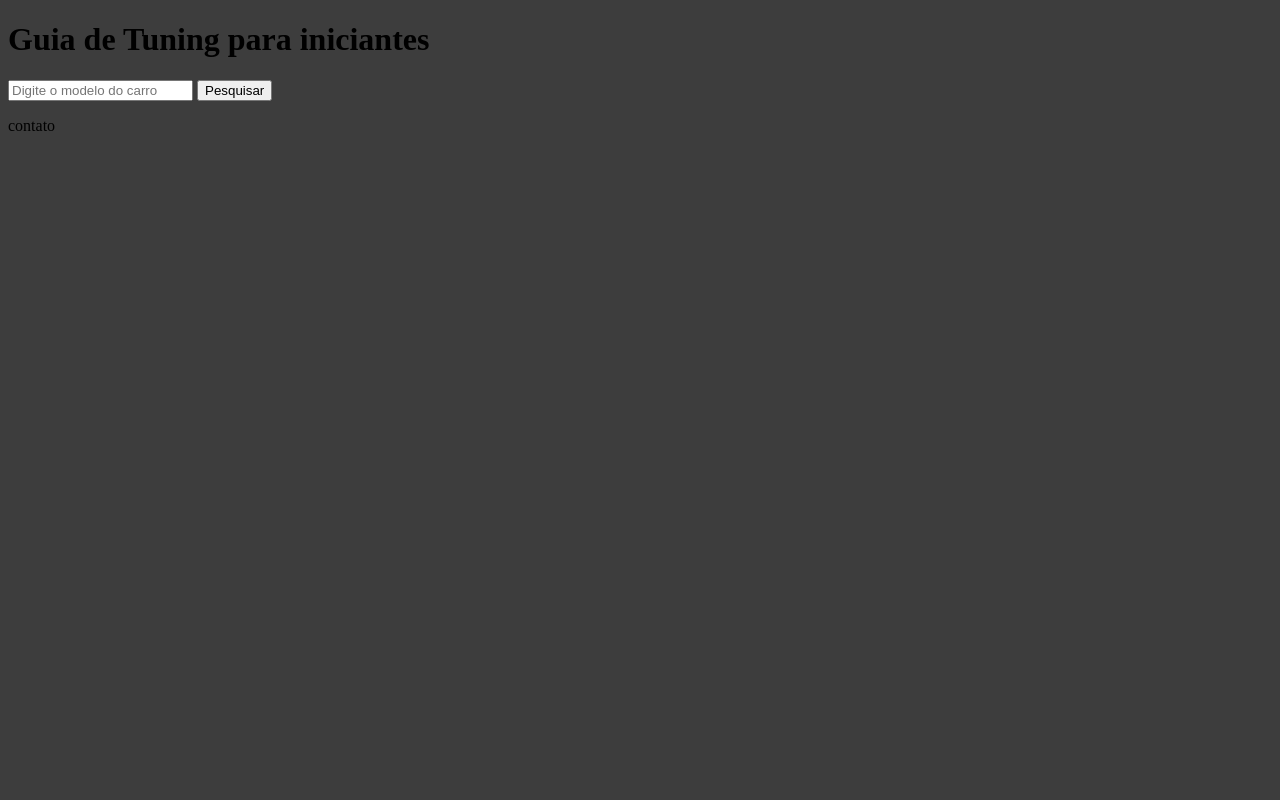
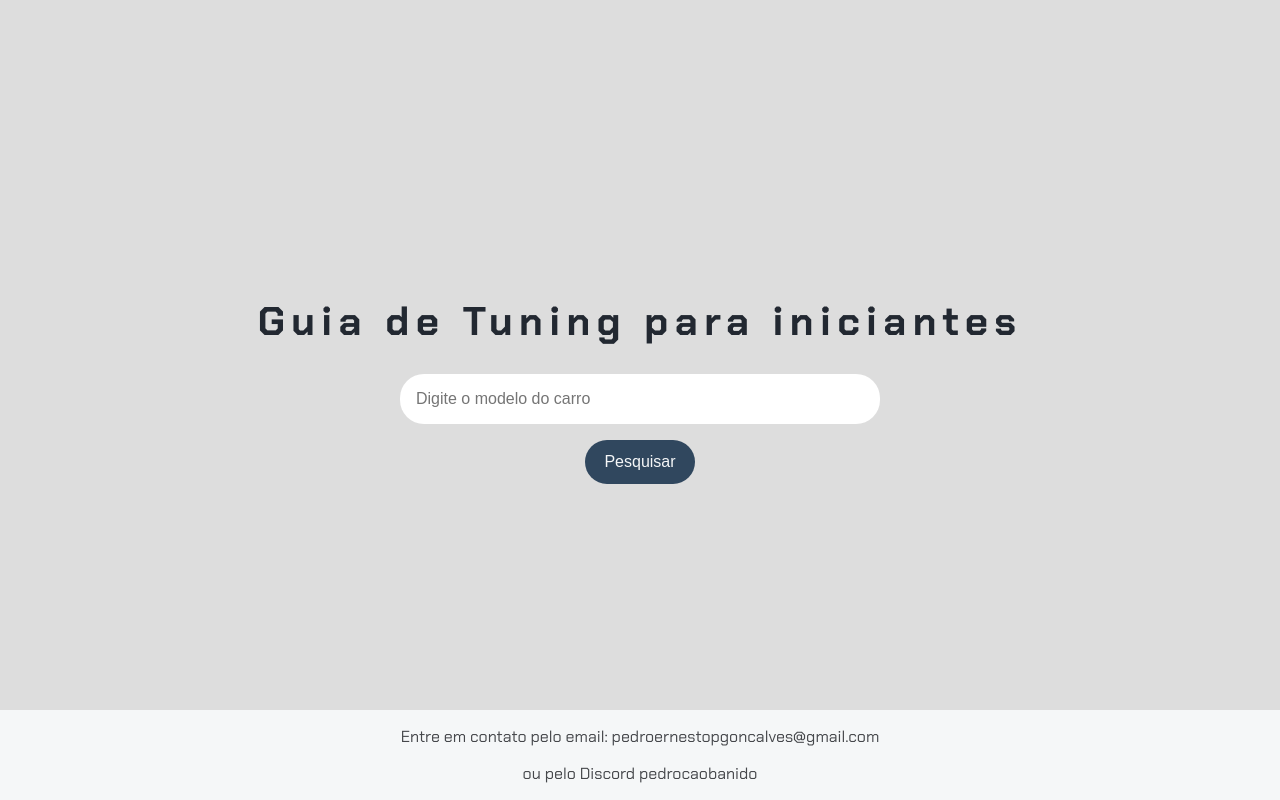
Before and after one commit to PedrocaOBanido/Guia_de_Tuning, a plain HTML site: page index.html in a window 1280 px wide. Drawn offline with Linux system fonts and the light colour scheme.

Commit message:
CSS implementado

```diff
--- a/index.html
+++ b/index.html
@@ -13,12 +13,14 @@
         </h1>
     </header>
     <main>
-
-        <input type="text" placeholder="Digite o modelo do carro">
-        <button>Pesquisar</button>
+        <section>
+            <input type="text" placeholder="Digite o modelo do carro">
+            <button>Pesquisar</button>
+        </section>
     </main>
     <footer>
-        <p>contato</p>
+        <p>Entre em contato pelo email: pedroernestopgoncalves@gmail.com</p>
+        <p>ou pelo Discord pedrocaobanido</p>
     </footer>
 </body>
 </html>
--- a/style.css
+++ b/style.css
@@ -1,3 +1,109 @@
+/* Importa a fonte Chakra Petch do Google Fonts */
+@import url('https://fonts.googleapis.com/css2?family=Chakra+Petch:ital,wght@0,300;0,400;0,500;0,600;0,700;1,300;1,400;1,500;1,600;1,700&display=swap');
+
+/* Estiliza o corpo da página */
 body {
-    background-color: rgb(61, 61, 61);
+    font-family: "Chakra Petch", sans-serif; /* Define a fonte padrão */
+    background-color: #DDDDDD; /* Cor de fundo da página */
+    display: flex; /* Usa Flexbox para layout */
+    flex-direction: column; /* Alinha os itens na vertical */
+    align-items: center; /* Centraliza os itens horizontalmente */
+    justify-content: center; /* Centraliza os itens verticalmente */
+    height: 100vh; /* Preenche a altura total da viewport */
+    margin: 0;
+    padding: 0;
 }
+
+
+/* Estiliza os títulos h1 */
+h1 {
+    font-size: 2.5rem; /* Tamanho da fonte */
+    color: #222831; /* Cor do texto */
+    text-align: center; /* Alinha o texto ao centro */
+    letter-spacing: 0.4rem; /* Espaçamento entre letras */
+}
+
+/* Estiliza as seções da página */
+section {
+    display: flex; /* Usa Flexbox para layout */
+    flex-direction: column; /* Alinha os itens na vertical */
+    align-items: center; /* Centraliza os itens horizontalmente */
+    margin-bottom: 3rem; /* Espaçamento abaixo de cada seção */
+}
+
+/* Estiliza os inputs dentro das seções */
+section input {
+    width: 30rem; /* Largura dos inputs */
+    border: none; /* Remove a borda padrão */
+    padding: 1rem; /* Espaçamento interno */
+    border-radius: 1.5rem; /* Borda arredondada */
+    margin-bottom: 1rem; /* Espaçamento abaixo dos inputs */
+    color: #45474B; /* Cor do texto */
+    font-size: 1rem; /* Tamanho da fonte */
+    box-sizing: border-box; /* Inclui padding e border na largura total */
+}
+
+/* Estiliza os botões dentro das seções */
+section button {
+    padding: 0.8rem 1.2rem; /* Espaçamento interno do botão */
+    border: none; /* Remove a borda padrão */
+    border-radius: 1.5rem; /* Borda arredondada */
+    background-color: #30475E; /* Cor de fundo do botão */
+    color: #F5F7F8; /* Cor do texto do botão */
+    font-size: 1rem; /* Tamanho da fonte */
+    cursor: pointer; /* Muda o cursor para indicar que é clicável */
+}
+
+/* Estiliza a caixa de resultados da pesquisa */
+.resultados-pesquisa {
+    width: 60rem; /* Largura máxima da caixa de resultados */
+    height: 46vh; /* Altura máxima da caixa de resultados */
+    overflow-y: auto; /* Adiciona rolagem vertical se necessário */
+    margin-top: 1rem; /* Espaçamento acima da caixa de resultados */
+    padding: 1rem; /* Espaçamento interno */
+    border-radius: 0.6rem; /* Borda arredondada */
+}
+
+/* Estiliza cada item de resultado */
+.item-resultado {
+    background: #FFFFFF; /* Cor de fundo dos itens */
+    border-radius: 0.6rem; /* Borda arredondada */
+    padding: 1rem; /* Espaçamento interno */
+    margin-bottom: 1rem; /* Espaçamento abaixo dos itens */
+    box-shadow: 0 2px 4px rgba(0, 0, 0, 0.1); /* Sombra leve */
+}
+
+/* Estiliza os títulos dentro dos itens de resultado */
+.item-resultado h2 {
+    font-size: 1.5rem; /* Tamanho da fonte */
+    color: #222831; /* Cor do texto */
+}
+
+/* Estiliza os links dentro dos itens de resultado */
+.item-resultado a {
+    text-decoration: none; /* Remove o sublinhado padrão dos links */
+    color: #30475E; /* Cor do texto dos links */
+}
+
+/* Estiliza os links quando são passados o mouse sobre */
+.item-resultado a:hover {
+    text-decoration: underline; /* Adiciona sublinhado ao passar o mouse */
+}
+
+/* Estiliza a descrição meta dentro dos itens de resultado */
+.descricao-meta {
+    color: #45474B; /* Cor do texto */
+    margin: 0.5rem 0; /* Margem acima e abaixo */
+}
+
+/* Estiliza o rodapé da página */
+footer {
+    background-color: #F5F7F8; /* Cor de fundo do rodapé */
+    color: #45474B; /* Cor do texto */
+    text-align: center; /* Alinha o texto ao centro */
+    padding: 0; /* Espaçamento interno */
+    width: 100%; /* Largura total da página */
+    position: absolute; /* Posiciona o rodapé */
+    bottom: 0; /* Alinha ao fundo da página */
+    font-size: 1rem; /* Tamanho da fonte */
+}
```
